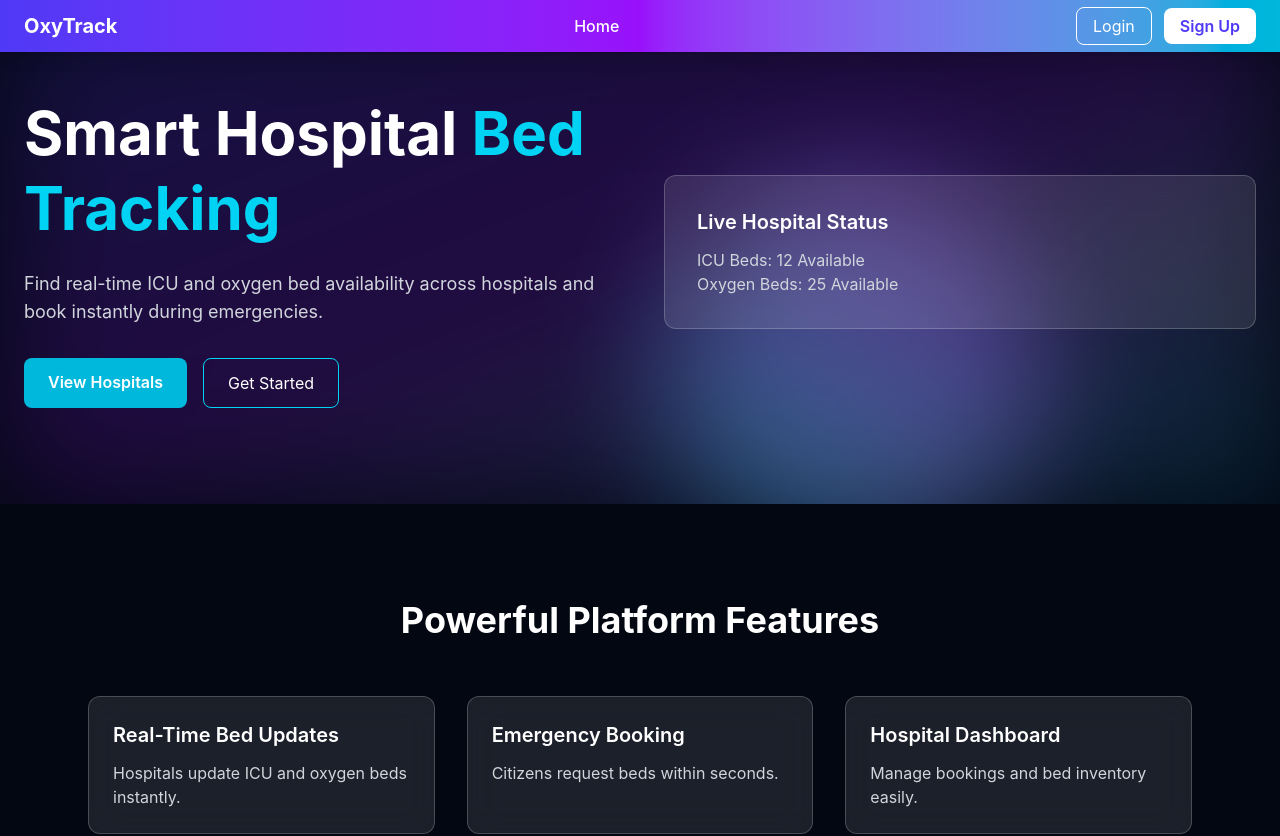
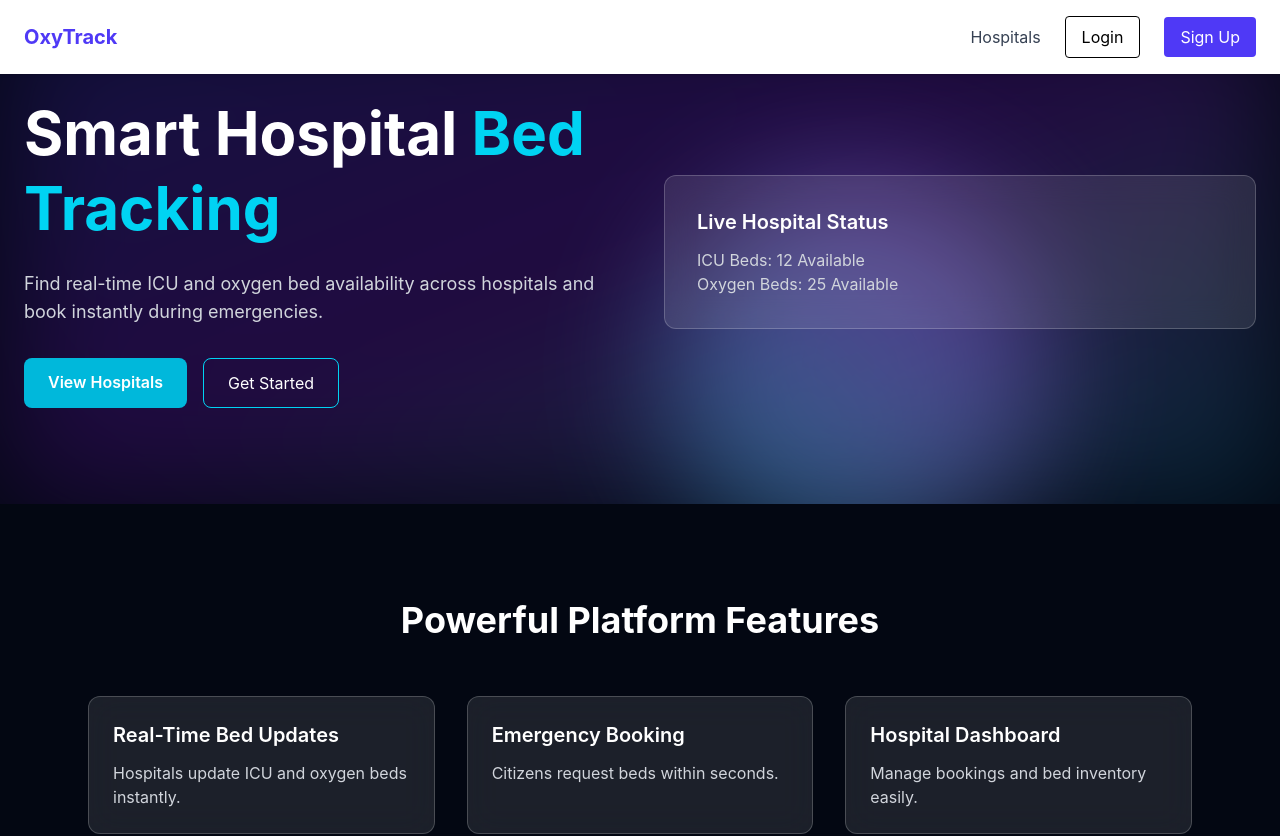
Before and after one commit to Aman-kelwa/OxyTrack, a React (Vite) app in the folder frontend/: page / in a window 1280 px wide. Shown: the top 836 px of the page. Built offline with nearby package versions, Linux system fonts and the light colour scheme.

Commit message:
Add page for to see status of bookings

```diff
--- a/frontend/src/App.jsx
+++ b/frontend/src/App.jsx
@@ -8,6 +8,7 @@
 import Hospitals from "./pages/Hospitals";
 import Dashboard from "./pages/Dashboard";
 import AddHospital from "./pages/AddHospital";
+import MyBookings from "./pages/MyBookings";
 
 function App() {
   return (
@@ -26,6 +27,8 @@
         <Route path="/dashboard" element={<Dashboard />} />
 
         <Route path="/add-hospital" element={<AddHospital />} />
+
+        <Route path="/my-bookings" element={<MyBookings />} />
       </Routes>
     </Router>
   );
--- a/frontend/src/components/Navbar.jsx
+++ b/frontend/src/components/Navbar.jsx
@@ -1,80 +1,92 @@
 import { Link, useNavigate } from "react-router-dom";
-import { motion } from "framer-motion";
+import { useEffect, useState } from "react";
 
 function Navbar() {
   const navigate = useNavigate();
 
-  const token = localStorage.getItem("token");
-  const role = localStorage.getItem("role");
+  const [role, setRole] = useState(null);
+  const [token, setToken] = useState(null);
+
+  useEffect(() => {
+    const userRole = localStorage.getItem("role");
+    const userToken = localStorage.getItem("token");
+
+    setRole(userRole);
+    setToken(userToken);
+  }, []);
 
   const handleLogout = () => {
     localStorage.removeItem("token");
     localStorage.removeItem("role");
+
     navigate("/");
+
+    window.location.reload();
   };
 
   return (
-    <nav className="fixed top-0 w-full z-50 bg-gradient-to-r from-indigo-600 via-purple-600 to-cyan-500 shadow-lg">
-      <div className="max-w-7xl mx-auto px-6 py-3 flex items-center justify-between">
+    <nav className="fixed top-0 w-full bg-white shadow z-50">
+      <div className="max-w-7xl mx-auto px-6 py-4 flex justify-between items-center">
         {/* LOGO */}
-        <Link to="/" className="flex items-center gap-3">
-          <span className="text-xl font-bold text-white">OxyTrack</span>
+
+        <Link to="/" className="text-xl font-bold text-indigo-600">
+          OxyTrack
         </Link>
 
         {/* NAV LINKS */}
-        <div className="hidden md:flex gap-8 text-white font-medium">
-          <Link to="/" className="hover:text-cyan-200 transition">
-            Home
+
+        <div className="flex gap-6 items-center">
+          <Link to="/hospitals" className="text-gray-700 hover:text-indigo-600">
+            Hospitals
           </Link>
 
-          {/* Citizen Navigation */}
+          {/* Citizen Only */}
+
           {role === "citizen" && (
-            <Link to="/hospitals" className="hover:text-cyan-200 transition">
-              Hospitals
+            <Link
+              to="/my-bookings"
+              className="text-gray-700 hover:text-indigo-600"
+            >
+              My Bookings
             </Link>
           )}
 
-          {/* Hospital Navigation */}
+          {/* Hospital Only */}
+
           {role === "hospital" && (
-            <Link to="/dashboard" className="hover:text-cyan-200 transition">
+            <Link
+              to="/dashboard"
+              className="text-gray-700 hover:text-indigo-600"
+            >
               Dashboard
             </Link>
           )}
-        </div>
 
-        {/* RIGHT SIDE BUTTONS */}
+          {/* Auth Buttons */}
 
-        <div className="flex gap-3">
-          {!token && (
+          {!token ? (
             <>
-              <motion.div whileHover={{ scale: 1.05 }}>
               <Link
                 to="/login"
-                  className="px-4 py-2 border border-white rounded-lg text-white hover:bg-white hover:text-indigo-600 transition"
+                className="px-4 py-2 border rounded hover:bg-gray-100"
               >
                 Login
               </Link>
-              </motion.div>
 
-              <motion.div whileHover={{ scale: 1.05 }}>
               <Link
                 to="/register"
-                  className="px-4 py-2 bg-white text-indigo-600 rounded-lg font-semibold hover:scale-105 transition"
+                className="px-4 py-2 bg-indigo-600 text-white rounded hover:bg-indigo-500"
               >
                 Sign Up
               </Link>
-              </motion.div>
             </>
-          )}
-
-          {token && (
-            <motion.button
-              whileHover={{ scale: 1.05 }}
+          ) : (
+            <button
               onClick={handleLogout}
-              className="px-4 py-2 bg-white text-indigo-600 rounded-lg font-semibold"
+              className="px-4 py-2 bg-red-500 text-white rounded hover:bg-red-400"
             >
               Logout
-            </motion.button>
+            </button>
           )}
         </div>
       </div>
--- a/frontend/src/pages/MyBookings.jsx
+++ b/frontend/src/pages/MyBookings.jsx
@@ -0,0 +1,87 @@
+import { useEffect, useState } from "react";
+import axios from "axios";
+
+function MyBookings() {
+  const [bookings, setBookings] = useState([]);
+
+  const fetchBookings = async () => {
+    try {
+      const token = localStorage.getItem("token");
+
+      const res = await axios.get("http://localhost:5000/api/booking", {
+        headers: {
+          Authorization: `Bearer ${token}`,
+        },
+      });
+
+      setBookings(res.data);
+    } catch (error) {
+      console.log(error);
+    }
+  };
+
+  useEffect(() => {
+    fetchBookings();
+  }, []);
+
+  return (
+    <div className="min-h-screen bg-gray-100 pt-24 px-10">
+      <h1 className="text-3xl font-bold mb-10">My Bookings</h1>
+
+      {bookings.length === 0 ? (
+        <p>No bookings found</p>
+      ) : (
+        <div className="grid md:grid-cols-2 lg:grid-cols-3 gap-6">
+          {bookings.map((booking) => (
+            <div
+              key={booking._id}
+              className="bg-white p-6 rounded-xl shadow border"
+            >
+              {/* Hospital Name */}
+
+              <h2 className="text-lg font-bold">
+                {booking.hospital
+                  ? booking.hospital.name
+                  : "Hospital unavailable"}
+              </h2>
+
+              {/* Hospital City */}
+
+              <p className="text-sm text-gray-500">
+                {booking.hospital?.city || "Unknown city"}
+              </p>
+
+              {/* Patient */}
+
+              <p className="mt-3">Patient: {booking.patientName}</p>
+
+              {/* Bed Type */}
+
+              <p>Bed Type: {booking.bedType}</p>
+
+              {/* Status */}
+
+              <p className="mt-2">
+                Status:
+                <span
+                  className={`ml-2 font-semibold
+                    ${
+                      booking.status === "APPROVED"
+                        ? "text-green-600"
+                        : booking.status === "REJECTED"
+                          ? "text-red-600"
+                          : "text-yellow-600"
+                    }`}
+                >
+                  {booking.status}
+                </span>
+              </p>
+            </div>
+          ))}
+        </div>
+      )}
+    </div>
+  );
+}
+
+export default MyBookings;
```
Also changed, not shown: 1 other file (tests, documents, lock files or other folders). Lines whose indentation alone changed are shown as unchanged.
